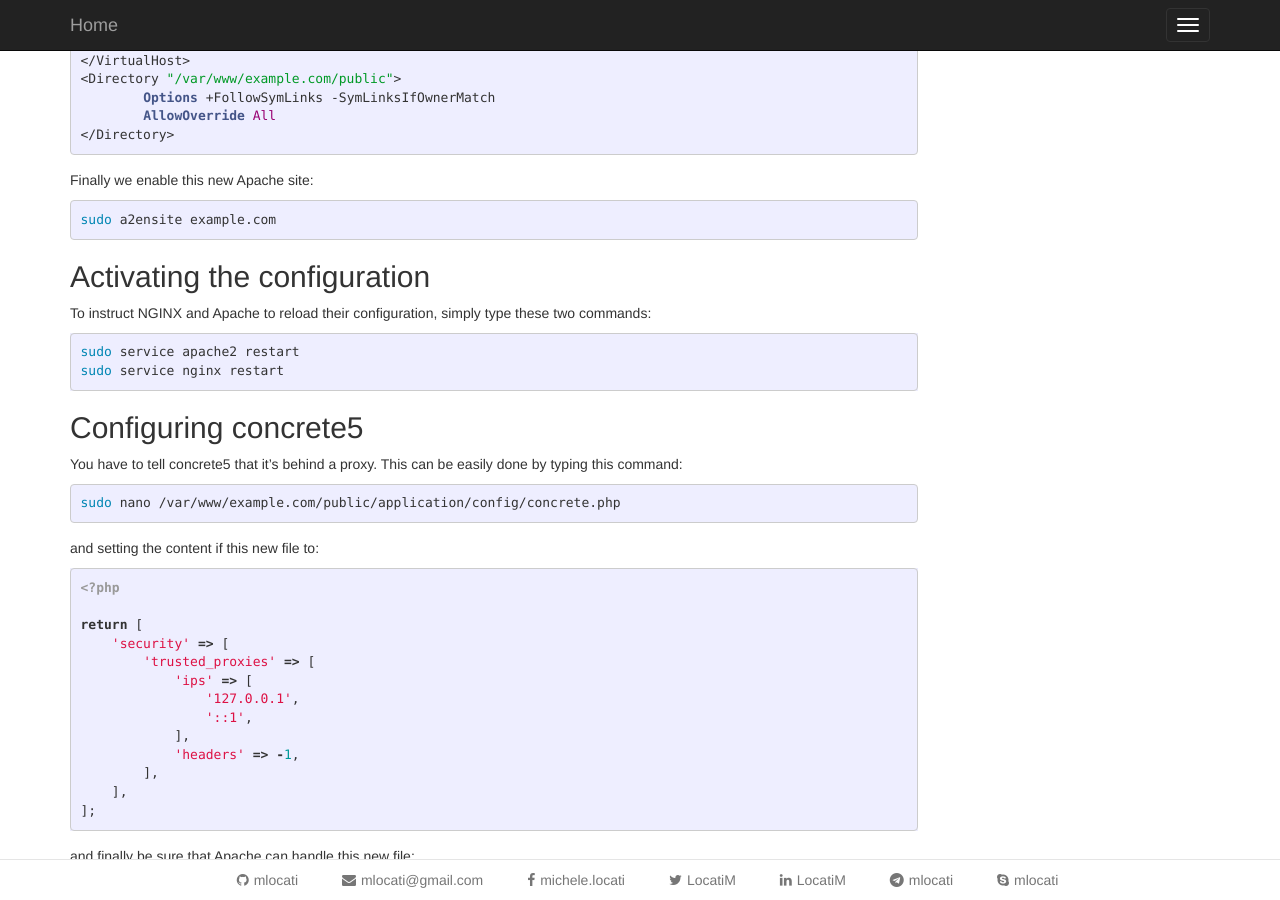
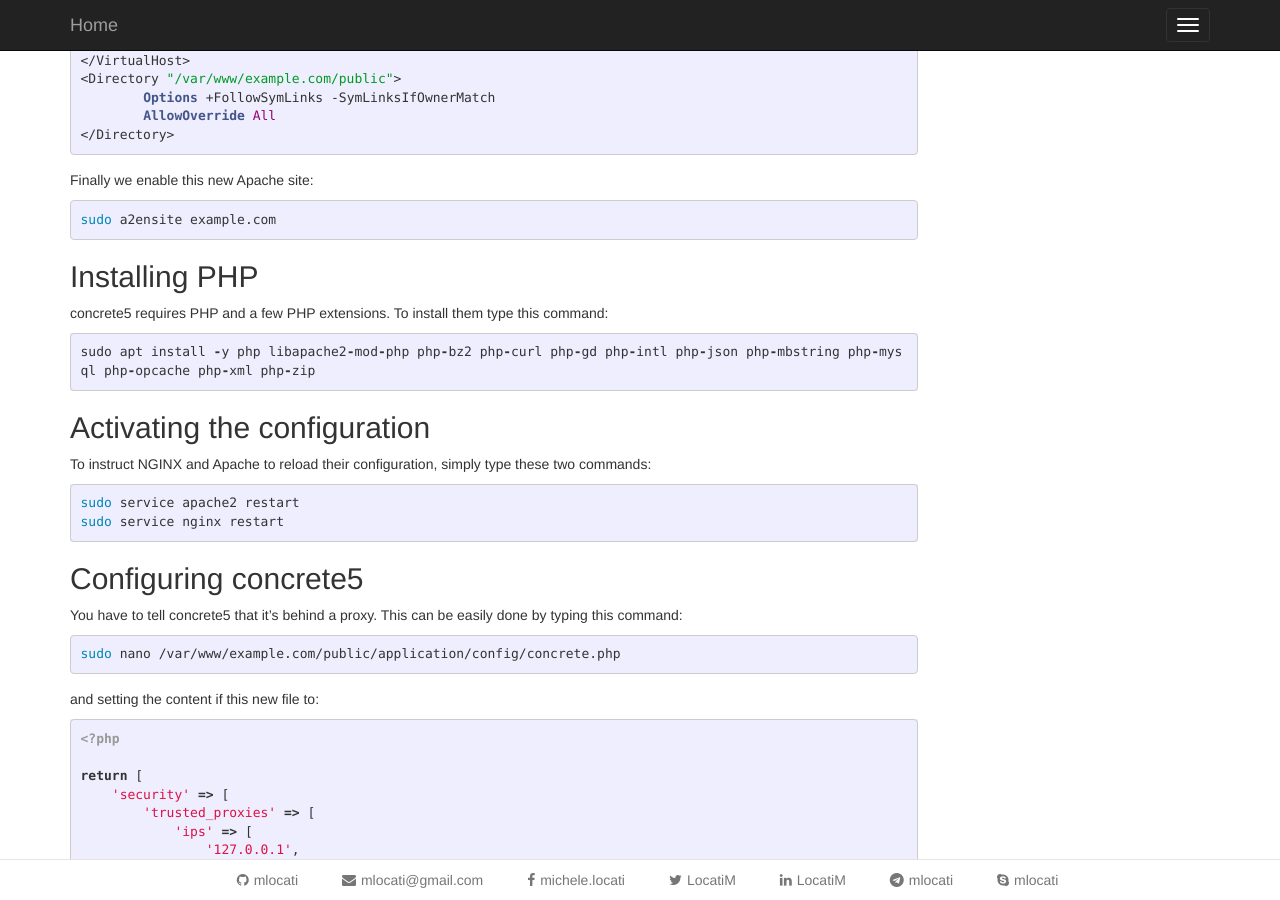
Before and after one commit to mlocati/mlocati.github.io, a Jekyll site: the page built from _articles/nginx-apache-concrete5.md, in a window 1280 px wide and 900 px high, scrolled down 2128 px. Built offline with Jekyll 4.4.1, drawn with Linux system fonts in a browser that asks for light colours.

Commit message:
Add missing instructions about installing PHP

````diff
--- a/_articles/nginx-apache-concrete5.md
+++ b/_articles/nginx-apache-concrete5.md
@@ -143,6 +143,14 @@
 <div class="language-bash highlighter-rouge">
 	<pre class="highlight"><code><span class="nb">sudo </span>a2ensite <span class="canu-sitename"></span></code></pre>
 </div>
+
+## Installing PHP
+
+concrete5 requires PHP and a few PHP extensions. To install them type this command:
+
+```php
+sudo apt install -y php libapache2-mod-php php-bz2 php-curl php-gd php-intl php-json php-mbstring php-mysql php-opcache php-xml php-zip
+```
 
 ## Activating the configuration
 
````
